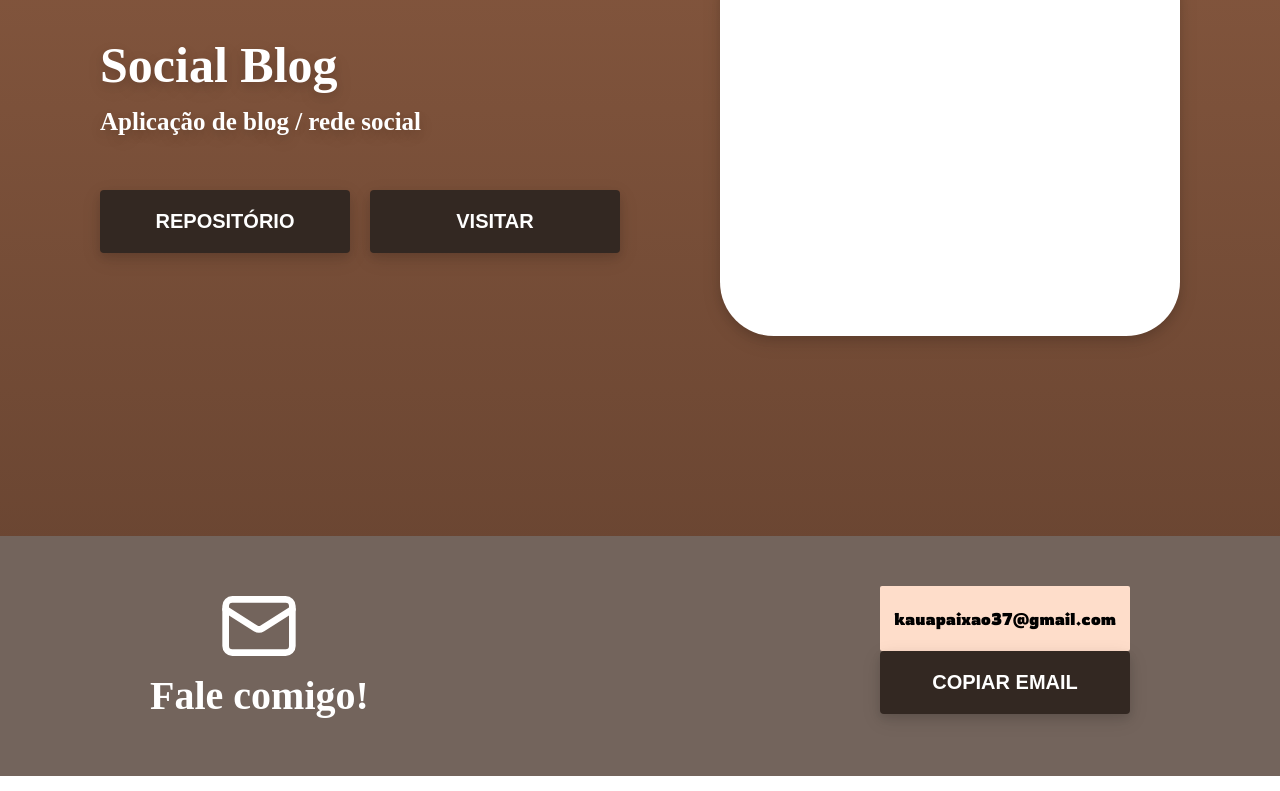
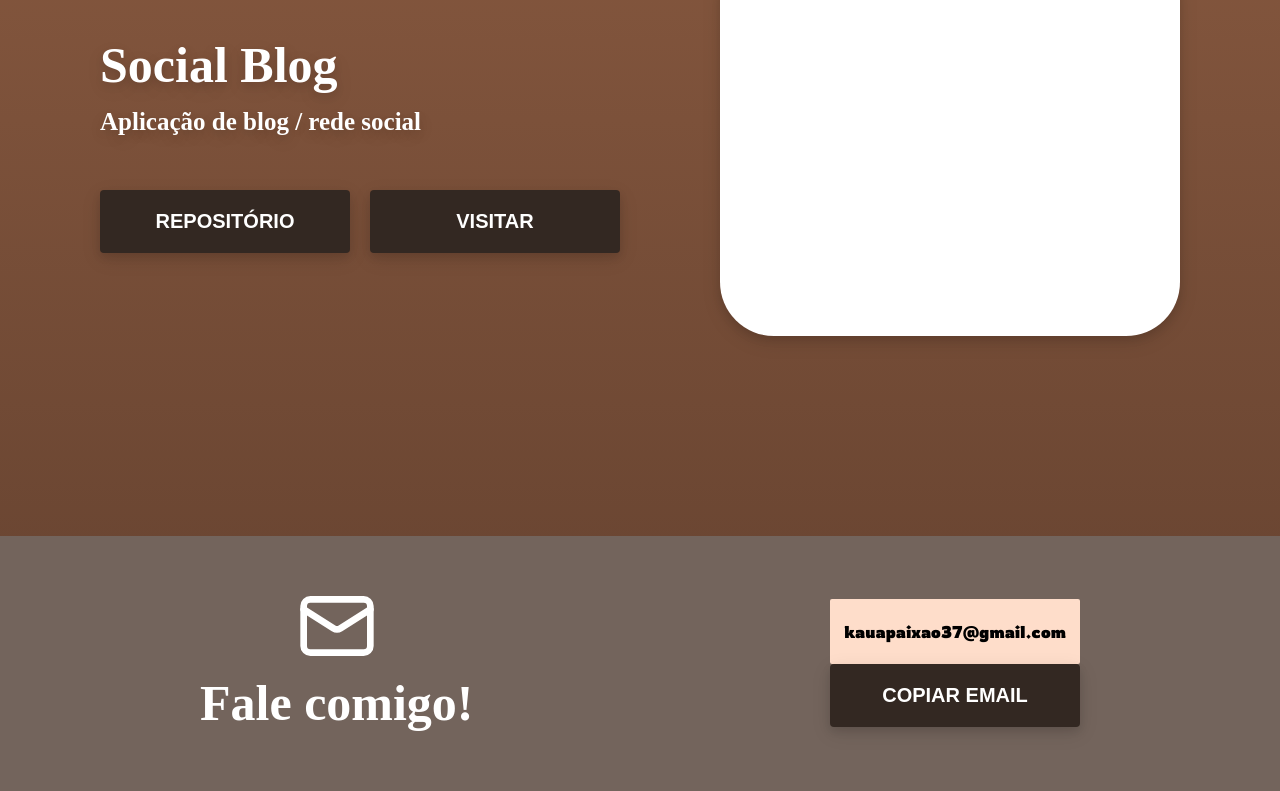
Before and after one commit to Kaua2123/portfolio, a React (Vite) app: page / in a window 1280 px wide. Shown: the part 1848-2639 px from the top of the page. Built offline with nearby package versions, Linux system fonts and the light colour scheme.

Commit message:
feat: add copy email functionality

```diff
--- a/src/pages/Portfolio/Portfolio.tsx
+++ b/src/pages/Portfolio/Portfolio.tsx
@@ -1,3 +1,5 @@
+import { useState } from 'react';
+
 import {
   AboutMe,
   ButtonIcon,
@@ -29,6 +31,23 @@ import dockerLogo from '../../assets/logo-docker.svg';
 import curriculo from '../../assets/curriculo.pdf';
 
 export default function Portfolio() {
+  const [isCopied, setIsCopied] = useState(false);
+
+  const copyEmail = () => {
+    navigator.clipboard
+      .writeText('kauapaixao37@gmail.com')
+      .then(() => {
+        setIsCopied(true);
+      })
+      .catch((error) => {
+        console.log(error);
+      });
+
+    setTimeout(() => {
+      setIsCopied(false);
+    }, 1000);
+  };
+
   return (
     <div>
       <Div>
@@ -152,11 +171,13 @@ export default function Portfolio() {
             <DivContactMe>
               <div className="text-div">
                 <Mail size={80} color="white" />
-                <h3>Fale comigo!</h3>
+                <h2>Fale comigo!</h2>
               </div>
               <div>
                 <div className="email">kauapaixao37@gmail.com</div>
-                <button className="button-one">COPIAR EMAIL</button>
+                <button className="button-one" onClick={copyEmail}>
+                  {isCopied ? 'EMAIL COPIADO' : 'COPIAR EMAIL'}
+                </button>
               </div>
             </DivContactMe>
           </div>
--- a/src/pages/Portfolio/styled.ts
+++ b/src/pages/Portfolio/styled.ts
@@ -130,8 +130,9 @@ export const DivContactMe = styled.div`
   display: flex;
   flex-flow: row wrap;
   justify-content: space-between;
+  align-items: center;
   width: 100%;
-  padding: 0 10rem;
+  padding: 0 15rem;
 
   .email {
     background-color: #feddca;
```
